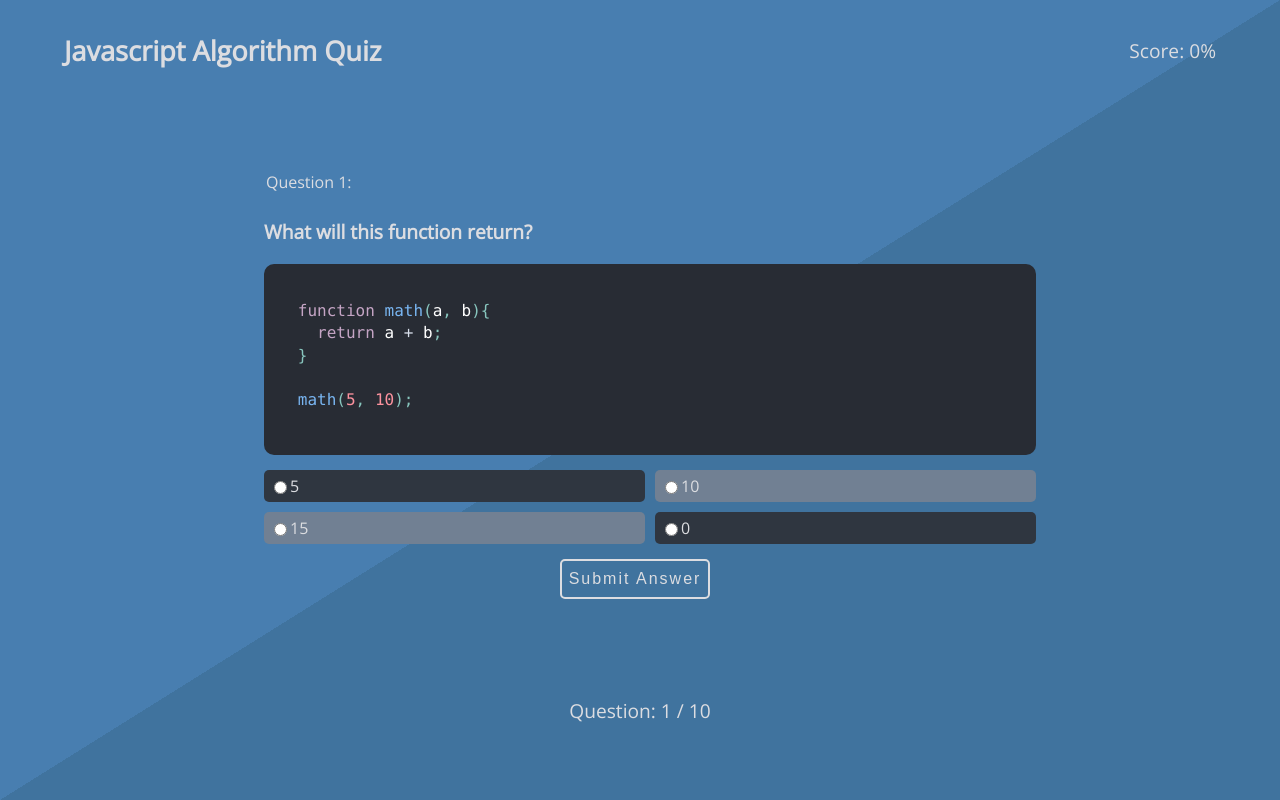
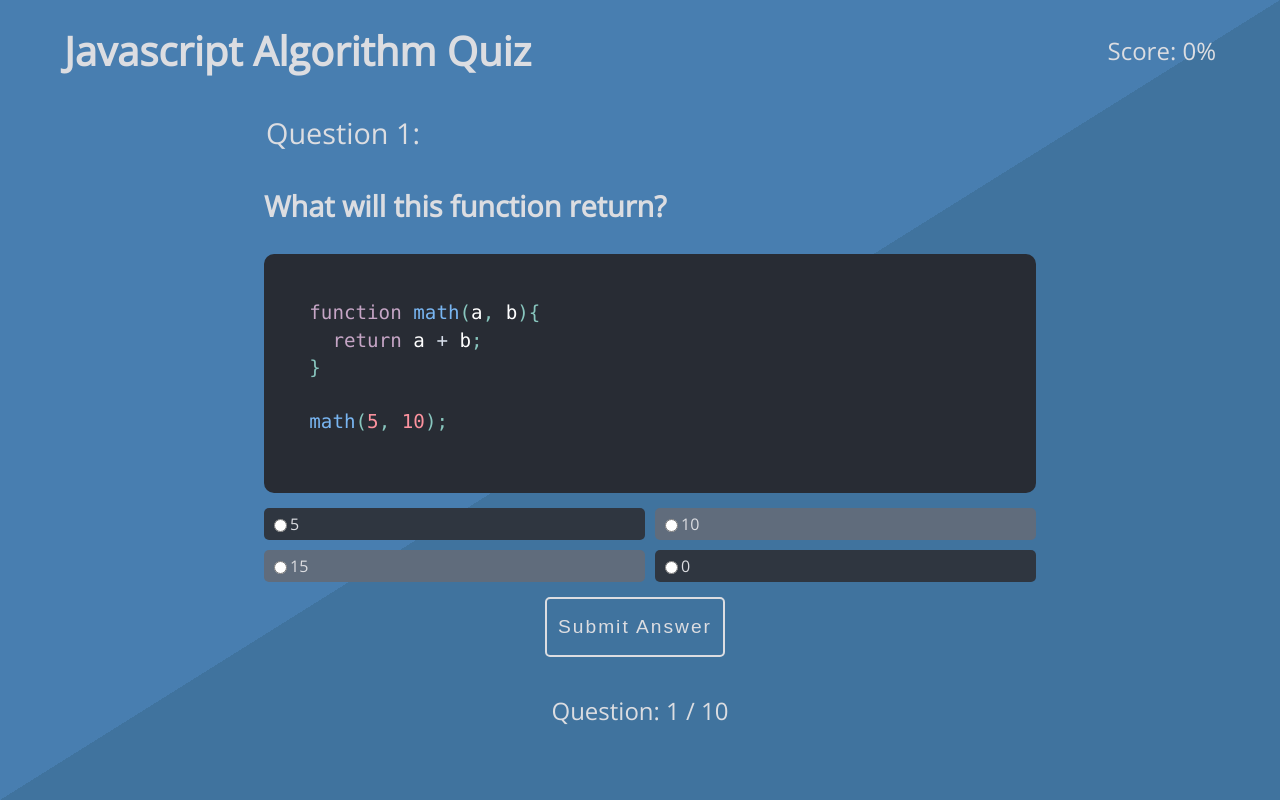
Before and after one commit to uncultivatedrabbit/quiz-app, a plain HTML site: page index.html in a window 1280 px wide. Both pictures are taken after a click on the button "Let's Go!". Drawn offline with nearby package versions, Linux system fonts and the light colour scheme.

Commit message:
final styling touches for big screens

```diff
--- a/index.html
+++ b/index.html
@@ -5,6 +5,7 @@
     <meta name="viewport" content="width=device-width, initial-scale=1.0" />
     <meta http-equiv="X-UA-Compatible" content="ie=edge" />
     <meta name="description" content="javascript quiz" />
+    <link rel="icon" href="https://raw.githubusercontent.com/voodootikigod/logo.js/master/js.png">
     <link
       href="https://fonts.googleapis.com/css?family=Open+Sans&display=swap"
       rel="stylesheet"
--- a/js/index.js
+++ b/js/index.js
@@ -35,7 +35,7 @@ function renderAnswerOptions() {
   const answerList = currentQuestion.answers.map((answer, i) => {
     return `<label><input type="radio" clickable='true' class="answer" name="answer" id="answer${i +
       1}" value="${answer}" tabindex="${i +
-      1}"/>${answer.trim()}<span class="radio-btn"></span></label>`;
+      1}"/>${answer.trim()}</label>`;
   });
   $(".answers").html(answerList);
 }
--- a/style.css
+++ b/style.css
@@ -139,6 +139,10 @@ footer,
   color: #e1b12c;
 }
 
+input:hover{
+  cursor: pointer;
+}
+
 fieldset {
   border: 0;
 }
@@ -158,19 +162,14 @@ fieldset {
   border-radius: 5px;
 }
 
-label:nth-child(1){
-  background: #2f3640;
-}
-label:nth-child(3) {
-  background: #718093;
-}
+label:nth-child(1),
 label:nth-child(4){
   background: #2f3640;
 }
+label:nth-child(3),
 label:nth-child(2) {
-  background: #718093;
+  background: #606c7c;
 }
-
 
 
 
@@ -257,5 +256,35 @@ pre {
   }
 }
 
-@media screen and (min-width: 600px) {
+@media screen and (min-width: 1000px) {
+  h1{
+    font-size: 2.5rem;
+  }
+  h2{
+    font-size: 2.2rem;
+  }
+  h3, legend{
+    font-size: 1.8rem;
+  }
+  #alert,
+  #question-tracker,
+  .score{
+    font-size: 1.5rem;
+  }
+  .btn{
+    height: 60px;
+    width: 180px;
+    font-size: 1.2rem;
+    font-weight: 500;
+    margin-top: 10px;
+  }
+  pre,
+  code {
+    font-size: 1.2rem;
+    line-height: 1.7rem;
+  }
+  img{
+    width: auto;
+    height: 400px;
+  }
 }
```
